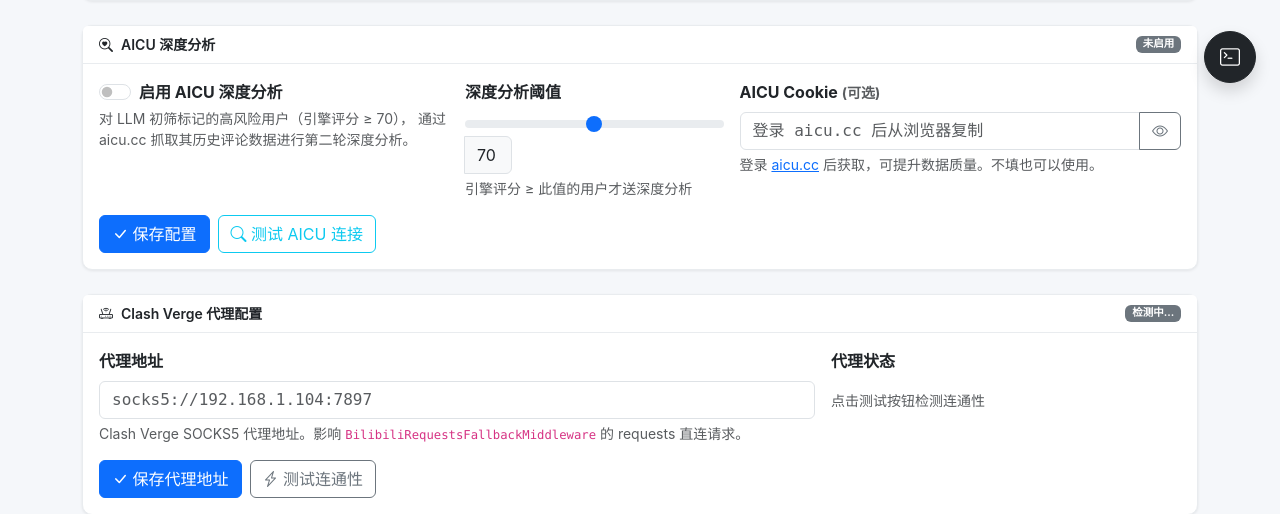
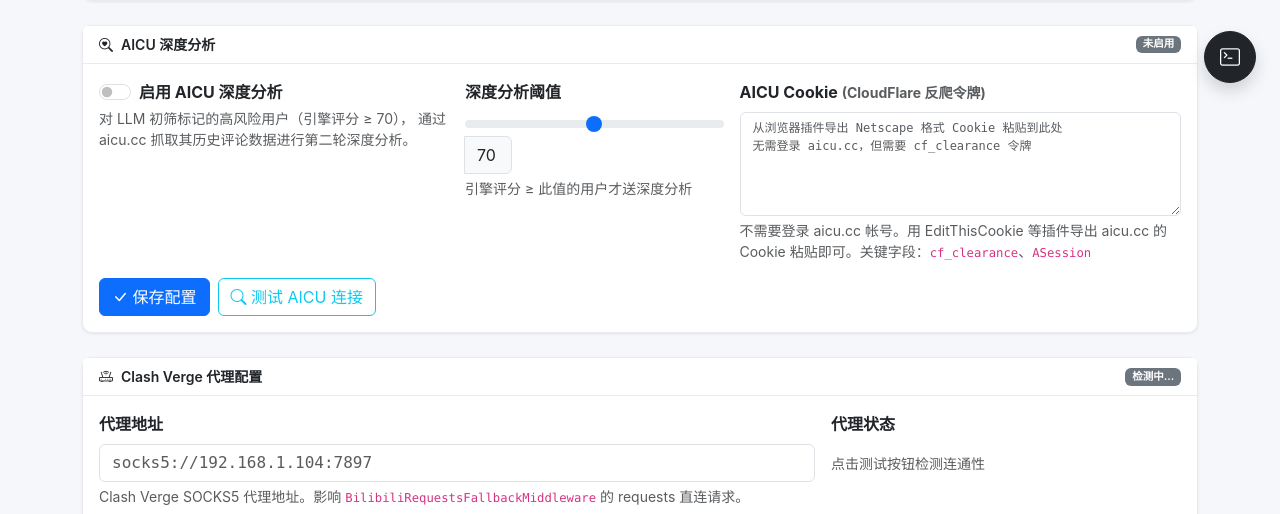
Before and after one commit to MXYLR/bilibili-sentinel, a Python web app: template dashboard/templates/settings.html in a window 1280 px wide. Shown: the part 693-1207 px from the top of the page. Run offline with Jinja, Linux system fonts and the light colour scheme; the template is opened without the code that fills it, so the values that code supplies are empty.

Commit message:
fix: AICU Cookie输入框改为textarea支持多行Netscape格式

```diff
--- a/dashboard/templates/settings.html
+++ b/dashboard/templates/settings.html
@@ -171,17 +171,11 @@
                 <div class="form-text">引擎评分 ≥ 此值的用户才送深度分析</div>
             </div>
             <div class="col-md-5">
-                <label class="form-label fw-bold">AICU Cookie <small class="text-muted">(可选)</small></label>
-                <div class="input-group">
-                    <input type="password" class="form-control" id="aicu-cookie"
-                           placeholder="登录 aicu.cc 后从浏览器复制" style="font-family:monospace">
-                    <button class="btn btn-outline-secondary" type="button" id="aicu-cookie-toggle"
-                            onclick="toggleAicuCookieVisibility()" title="显示/隐藏">
-                        <i class="bi bi-eye"></i>
-                    </button>
-                </div>
+                <label class="form-label fw-bold">AICU Cookie <small class="text-muted">(CloudFlare 反爬令牌)</small></label>
+                <textarea class="form-control" id="aicu-cookie" rows="5"
+                       placeholder="从浏览器插件导出 Netscape 格式 Cookie 粘贴到此处&#10;无需登录 aicu.cc，但需要 cf_clearance 令牌" style="font-family:monospace;font-size:0.75em"></textarea>
                 <div class="form-text">
-                    登录 <a href="https://www.aicu.cc/" target="_blank">aicu.cc</a> 后获取，可提升数据质量。不填也可以使用。
+                    不需要登录 aicu.cc 帐号。用 EditThisCookie 等插件导出 aicu.cc 的 Cookie 粘贴即可。关键字段：<code>cf_clearance</code>、<code>ASession</code>
                 </div>
             </div>
         </div>
```
